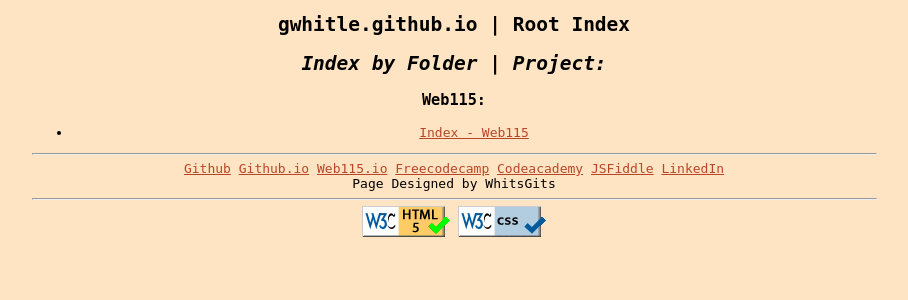
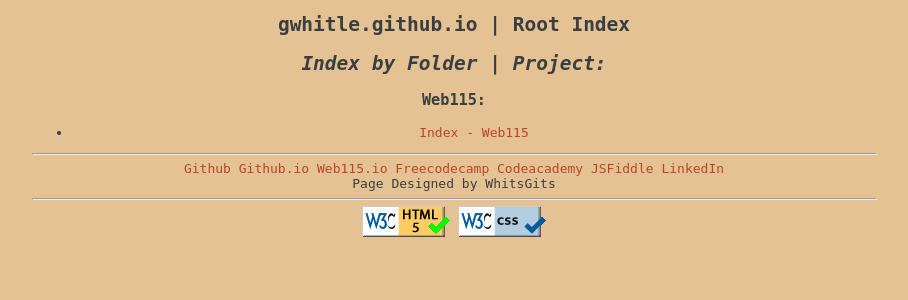
Before and after one commit to gwhitle/gwhitle.github.io, a PHP site: page / in a window 1280 px wide. Shown: the top 300 px of the page, without its empty margins (186-1094 px from the left). Run offline with PHP 8.4, Linux system fonts and the light colour scheme.

Commit message:
updated css
updated css links and visibility

```diff
--- a/web115/styles/default.css
+++ b/web115/styles/default.css
@@ -1,6 +1,7 @@
 body {
     font-family: monospace;
-    background-color: bisque;
+    background-color: #e5c293;
+    color: #393E41;
     text-align: center;
     margin: 0 auto;
     max-width: 65em;
@@ -12,9 +13,16 @@ h1 {
 
 a:link {
     color: #B94527;
+    text-decoration: none;
 }
 
 a:hover {
     color: #F8B45C;
+    text-shadow: .1em .1em .1em #393E41;
     text-decoration: underline;
 }
+
+a:visited {
+    color: #A17751;
+    text-decoration: none;
+}
--- a/web115/styles/m2brand_default.css
+++ b/web115/styles/m2brand_default.css
@@ -39,15 +39,18 @@ footer {
 
 a:link {
     color: #B94527;
+    text-decoration: none;
 }
 
 a:hover {
     color: #F8B45C;
+    text-shadow: .1em .1em .1em #393E41;
     text-decoration: underline;
 }
 
 a:visited {
     color: #A17751;
+    text-decoration: none;
 }
 
 .tagline {
```
